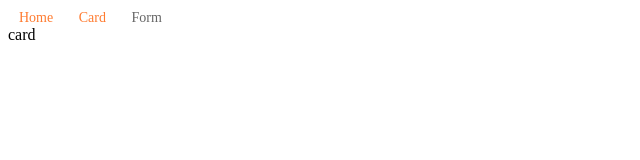
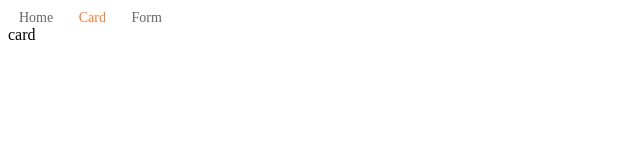
Before and after one commit to shldhee/backpac, a Vue app: page /card in a window 1280 px wide. Shown: the top 160 px of the page, without its empty margins (0-640 px from the left). Built offline with nearby package versions, Linux system fonts and the light colour scheme.

Commit message:
fix: nav link 강조 스타일 셀렉터 router exact active로 수정

```diff
--- a/src/App.vue
+++ b/src/App.vue
@@ -50,7 +50,7 @@ export default {
     font-size: 14px;
   }
 
-  .router-link-active {
+  .router-link-exact-active {
     color: #ff7b30;
   }
 }
```
